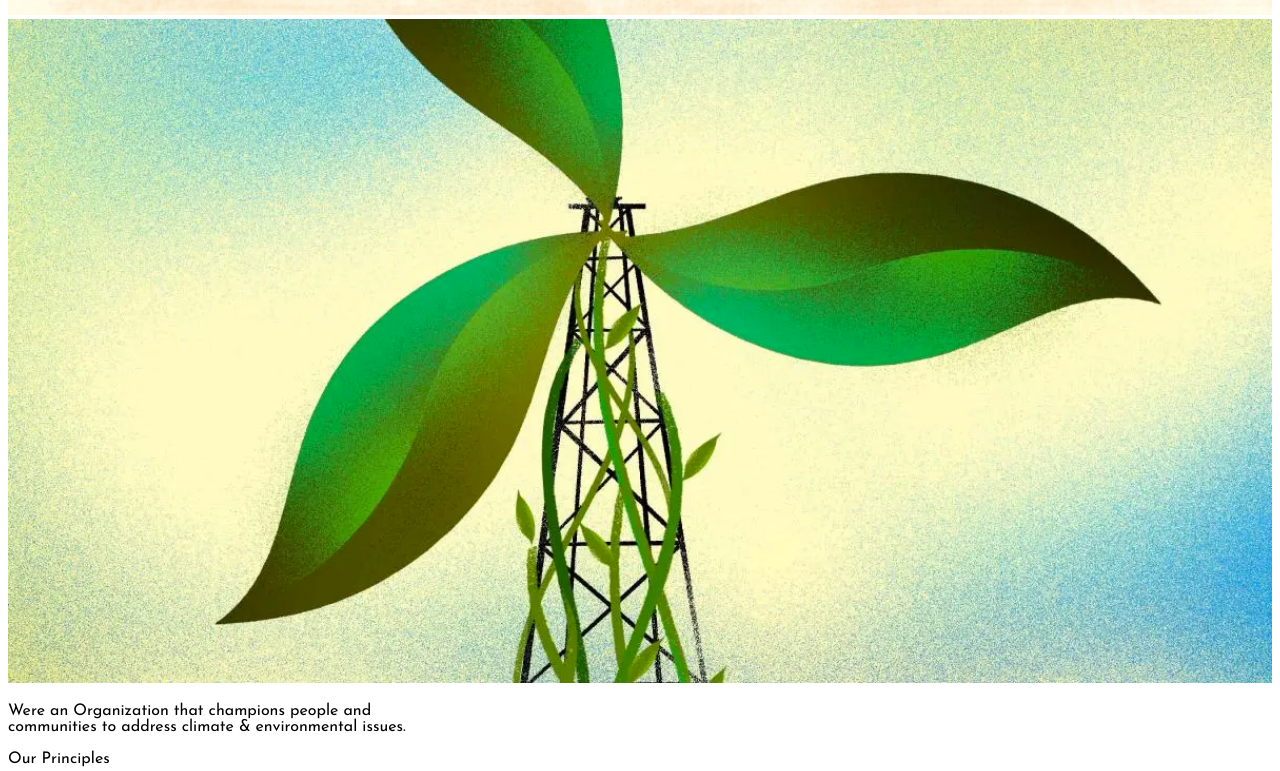
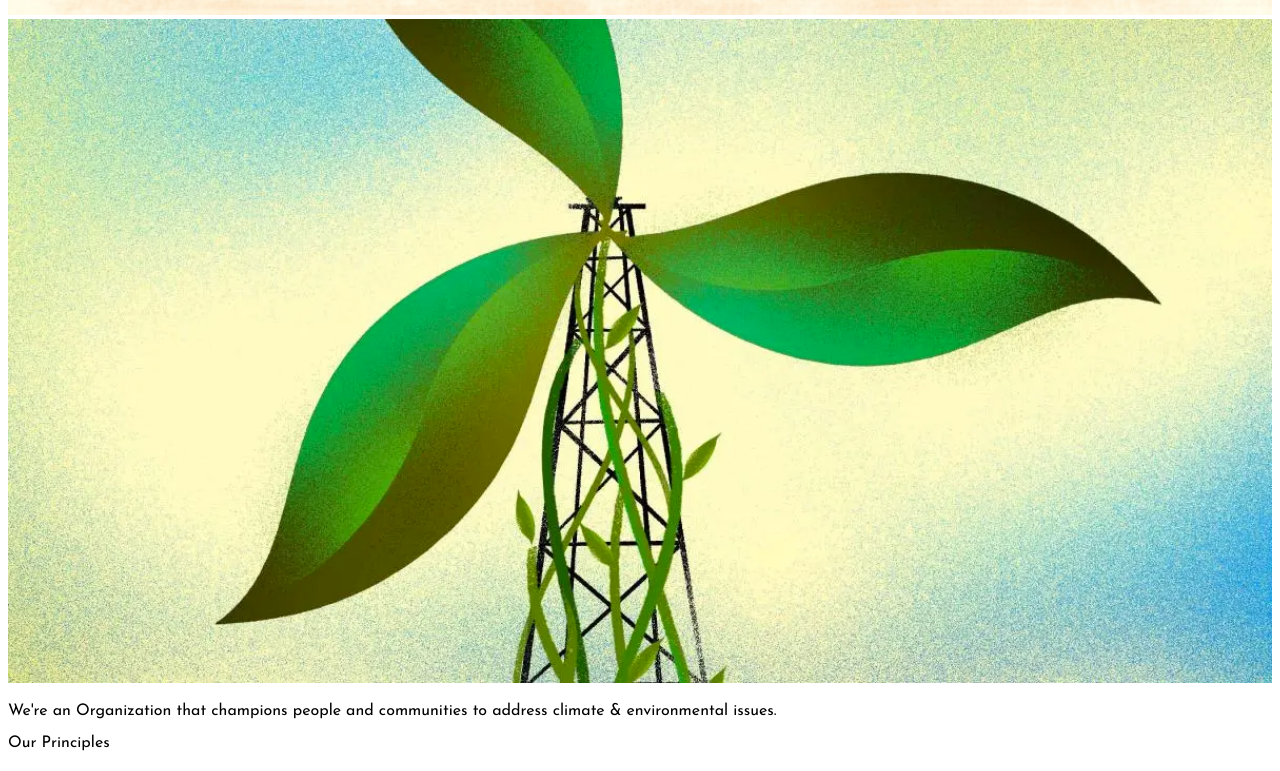
Before and after one commit to wolfy1313/powerlines-website, a Next.js app: page /AboutUs in a window 1280 px wide. Shown: the part 2000-2771 px from the top of the page. Built offline with nearby package versions, Linux system fonts and the light colour scheme; a web font is replaced by a local one.

Commit message:
realigned pictures for we're an organization section

```diff
--- a/src/components/OurPrinciples.tsx
+++ b/src/components/OurPrinciples.tsx
@@ -8,19 +8,26 @@ function OurPrinciples() {
   return (
     <section className="min-w-screen max-w-screen">
           <section className="flex flex-wrap bg-light-yellow">
-{/*
-Text Column  */}
- <section className=" w-full md:w-1/3 flex items-center justify-center h-auto ">
- <Image width={686} height={424}layout="responsive" src="/powerlines.png" alt="solar panels and windmill" />
+          <section className="flex flex-wrap justify-center md:justify-start gap-4 mt-[-50px] md:mt-[-70px]">
+  {/* Container for both images */}
+  <section className="flex w-full md:w-auto">
+    {/* Image Column 1 */}
+    <section className="w-1/2 max-h-*[424px] overflow-hidden">
+      <Image width={686} height={424} layout="responsive" objectFit="cover" src="/powerlines.png" alt="solar panels and windmill" />
+    </section>
+
+    {/* Image Column 2 */}
+    <section className="w-1/2 max-h-*[424px] overflow-hidden ml-4">
+      <Image width={425} height={424} layout="responsive" objectFit="cover" src="/plantPowerlineTower.png" alt="plant powerline tower" />
+    </section>
   </section>
-   {/* Image Column  */}
-   <section className="w-full pt-12 pl-0 md:w-1/3 pl-4">
-    <Image width={425} height={424}layout="responsive" src="/plantPowerlineTower.png" alt="plant powerline tower" />
+</section>
+
+  <p className={` text-2xl md:text-3xl font-semibold leading-9 my-9 md:my-24 ml-4 md:ml-16 ${josefinSans.className}`}> We&apos;re an Organization that champions people and communities to address climate & environmental issues.</p>
   </section>
-  <p className={`text-3xl font-semibold leading-9 my-24 ml-16 ${josefinSans.className}`}> Were an Organization that champions people and<br/> communities to address climate & environmental issues.</p>
-  <section className="w-full 3/3">
-  <p className={`text-3xl font-semibold leading-9 my-2 ml-16 text-main-yellow mb-10 ${josefinSans.className}`}>Our Principles</p>
-  </section>
+  <section className="w-full 3/3 mt-10">
+  <p className={`text-3xl font-semibold leading-9 my-2 ml-4 md:ml-16 text-main-yellow mb-10 ${josefinSans.className}`}>Our Principles</p>
+
   <section className="flex flex-wrap justify-center">
   <section className="w-full max-h-*[680px] md:w-[611px] md:h-[379px] p-6 bg-white border border-main-yellow rounded-lg shadow dark:bg-gray-800 dark:border-gray-700 m-3">
 
--- a/src/pages/AboutUs.tsx
+++ b/src/pages/AboutUs.tsx
@@ -13,19 +13,21 @@ function AboutUs() {
         <h2 className={`${josefinSans.className}` }>ABOUT POWERLINES</h2>
       </section>
     </section>
-    <section className="flex flex-wrap bg-white p-20 ">
+    <section className="flex flex-wrap bg-white p-5 md:p-20  mb-[150px]">
 {/*
 Text Column  */}
  <section className="w-full md:w-1/2 flex items-center justify-center h-auto ">
  <section>
-  <h2 className={`text-3xl font-bold mb-4 text-main-yellow ${josefinSans.className}`}>Our Mission</h2>
+  <h2 className={`text-xl md:text-3xl font-bold mb-4 text-main-yellow ${josefinSans.className}`}>Our Mission</h2>
 <p className={`text-4xl font-semibold leading-9 mb-24 ${josefinSans.className}`}>PowerLines aims to reshape our energy system by accelerating clean energy and equity through utility regulation.</p> <p className={`text-2xl font-normal`}>We seek to create a world in which clean, affordable, and reliable energy systems contribute to safe, healthy, and vibrant communities.</p>
 
    </section>
   </section>
    {/* Image Column  */}
-   <section className="w-full pt-12 pl-0 md:w-1/2 pl-12">
+   <section className="w-full pt-12 pl-0 md:w-1/2 md:pl-12">
+    <section className=" max-w-*[630px] max-h-*[496px]">
     <Image width={630} height={496}layout="responsive" src="/flowerBuilding.png" alt="building with flowers" />
+    </section>
   </section>
  </section>
  <section>
```
